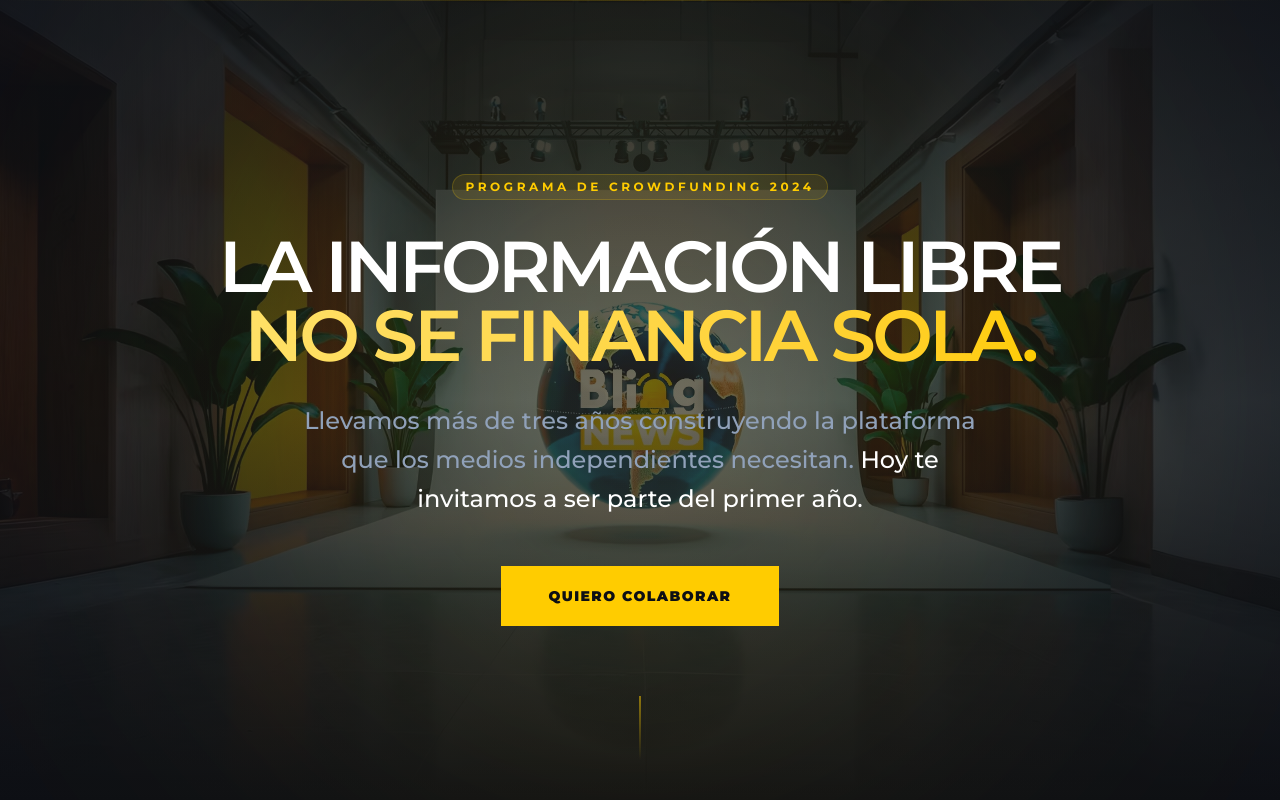
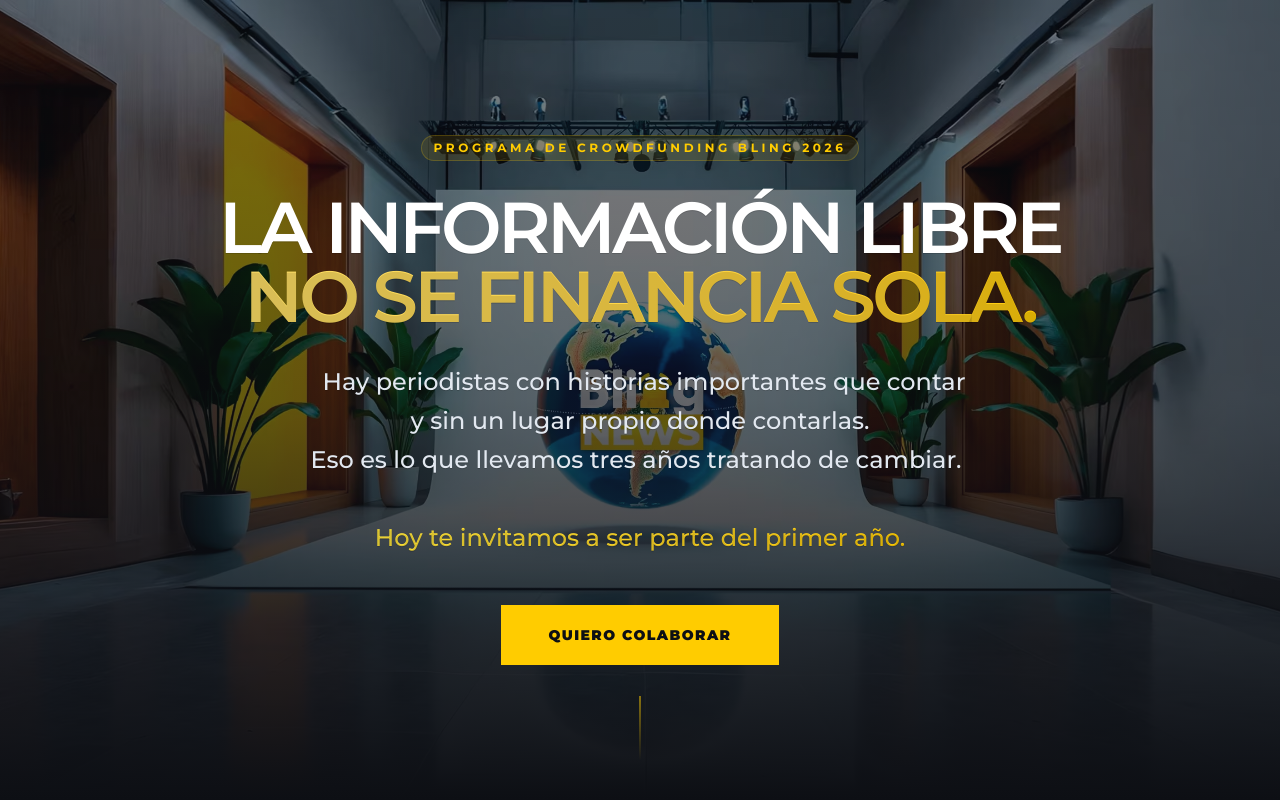
Before and after one commit to notibling/crowdfunding, a React (Vite) app: page / in a window 1280 px wide. Shown: the top 800 px of the page. Built offline with nearby package versions, Linux system fonts and the light colour scheme.

Commit message:
feat: update hero text to 2026 and add footer with contact and copyright information

```diff
--- a/src/App.tsx
+++ b/src/App.tsx
@@ -20,20 +20,11 @@ export function HeroSection() {
       />
 
       {/* Capas de gradiente para profundidad */}
-      <div className="absolute inset-0 bg-gradient-to-b from-[#0D0F14]/80 via-[#0D0F14]/40 to-[#0D0F14] pointer-events-none" />
-      <div className="absolute inset-0 bg-[radial-gradient(circle_at_center,transparent_0%,#0D0F14_100%)] opacity-60 pointer-events-none" />
+      <div className="absolute inset-0 bg-gradient-to-b from-[#0D0F14]/20 via-[#0D0F14]/40 to-[#0D0F14] pointer-events-none" >
 
-      {/* Elementos decorativos animados */}
-      <div className="absolute inset-0 pointer-events-none">
-        <motion.div
-          animate={{
-            scale: [1, 1.2, 1],
-            opacity: [0.08, 0.1, 0.08]
-          }}
-          transition={{ duration: 8, repeat: Infinity, ease: "easeInOut" }}
-          className="absolute top-1/2 left-1/2 -translate-x-1/2 -translate-y-1/2 w-[800px] h-[800px] bg-[#FFCC00] rounded-full blur-[150px]"
-        />
-        <div className="absolute top-0 left-0 w-full h-px bg-gradient-to-r from-transparent via-[#FFCC00]/20 to-transparent" />
+
+
+
       </div>
 
       <div className="relative z-10 max-w-5xl mx-auto">
@@ -43,7 +34,7 @@ export function HeroSection() {
           transition={{ duration: 0.6 }}
         >
           <span className="inline-block py-1 px-3 rounded-full bg-[#FFCC00]/10 border border-[#FFCC00]/20 text-[#FFCC00] text-[10px] md:text-xs font-bold tracking-[0.3em] uppercase mb-8">
-            Programa de Crowdfunding 2024
+            Programa de Crowdfunding BLING 2026
           </span>
         </motion.div>
 
@@ -51,7 +42,7 @@ export function HeroSection() {
           initial={{ opacity: 0, y: 30 }}
           animate={{ opacity: 1, y: 0 }}
           transition={{ duration: 0.8, delay: 0.2 }}
-          className="text-white text-4xl md:text-7xl font-semibold leading-[0.95] tracking-tighter mb-8"
+          className="text-white text-4xl md:text-7xl text-shadow-2xs font-semibold leading-[0.95] tracking-tighter mb-8"
         >
           LA INFORMACIÓN LIBRE<br />
           <span className="text-transparent bg-clip-text bg-gradient-to-r from-[#FFCC00] via-[#FFE066] to-[#FFCC00] bg-[length:200%_auto] animate-gradient-x">
@@ -63,10 +54,17 @@ export function HeroSection() {
   initial={{ opacity: 0, y: 20 }}
   animate={{ opacity: 1, y: 0 }}
   transition={{ duration: 0.8, delay: 0.4 }}
-          className="text-slate-400 text-lg md:text-2xl font-medium max-w-2xl mx-auto leading-relaxed mb-12"
+  className="text-slate-200 text-lg text-shadow-2xs md:text-2xl font-medium max-w-2xl mx-auto leading-relaxed mb-12"
 >
-          Llevamos más de tres años construyendo la plataforma que los medios independientes necesitan.
-          <span className="text-white"> Hoy te invitamos a ser parte del primer año.</span>
+  <span className=" px-2 py-0.5">
+    Hay periodistas con historias importantes que contar
+    <br/>y sin un lugar propio donde contarlas.
+    <br/>Eso es lo que llevamos tres años tratando de cambiar.
+  </span>
+  <br/><br/>
+  <span className=" px-2  text-transparent bg-clip-text bg-gradient-to-r from-[#FFCC00] via-[#ffe53a] to-[#FFCC00] bg-[length:150%_auto] animate-gradient-x    text-2xl text-shadow-2xs md:text-2xl">
+    Hoy te invitamos a ser parte del primer año.
+  </span>
 </motion.p>
 
         <motion.div
@@ -260,8 +258,8 @@ export function CTASection() {
         >
           Colaborar ahora →
         </a>
-        <p className="text-slate-500 text-sm mt-6 font-medium">
-          paypal.me/notibling · Preguntas: hello@bling.uy
+        <p className="text-slate-300 text-xl mt-6 font-medium">
+          <a href="https://paypal.me/notibling" target="_blank" rel="noopener noreferrer" className="hover:text-[#FFCC00] transition-colors">paypal.me/notibling</a> · ¿Preguntas? <a href="mailto:hello@bling.uy" className="hover:text-[#FFCC00] transition-colors">hello@bling.uy</a>
         </p>
       </div>
     </section>
@@ -273,7 +271,7 @@ export function ClosingSection() {
   <section className="bg-[#0D0F14] px-6 py-28 text-center">
   <div className="max-w-2xl mx-auto">
     <div className="w-10 h-px bg-[#FFCC00]/40 mx-auto mb-10" />
-        <p className="text-[#ffcc00] font-bold text-lg leading-relaxed mb-8">
+    <p className="text-[#ffcc00] font-bold text-xl leading-relaxed mb-8">
       Llegaste hasta acá. Eso, en sí mismo, ya significa mucho.
     </p>
     <p className="text-white text-xl leading-relaxed font-medium mb-8">
@@ -283,8 +281,10 @@ export function ClosingSection() {
       Si algún día usás la plataforma, si compartís esto con alguien, o si simplemente seguís de cerca lo que estamos haciendo, ya sos parte de esto.
     </p>
     <div className="w-10 h-px bg-[#FFCC00]/40 mx-auto mt-10 mb-8" />
-        <p className=" font-black text-3xl tracking-tight flex flex-row items-center justify-center gap-1 mb-8">
-         <span className="text-[#FFCC00]">&#8278;</span><span className="text-[#FFFFFF]">TEAMBLING</span><span className="text-[#FFCC00] scale-x-[-1]">&#8278;</span>
+    <p className="font-black text-3xl tracking-tight flex flex-row items-center justify-center gap-1 mb-8">
+      <span className="text-[#FFCC00]">&#8278;</span>
+      <span className="text-[#FFFFFF]">TEAMBLING</span>
+      <span className="text-[#FFCC00] scale-x-[-1]">&#8278;</span>
     </p>
 
     <div className="flex justify-center items-center gap-6 mb-8">
@@ -304,13 +304,42 @@ export function ClosingSection() {
         <Mail size={24} />
       </a>
     </div>
+  </div>
 
-        <p className="text-slate-400 text-sm font-medium tracking-wide mb-2">
-          <a href="mailto:hello@bling.uy" className="hover:text-[#FFCC00] transition-colors">hello@bling.uy</a>
+  {/* Zócalo */}
+  <div className="border-t border-slate-800 mt-16 pt-8 max-w-4xl mx-auto">
+    <div className="flex flex-col md:flex-row items-center justify-between gap-6 text-center md:text-left">
+
+      {/* Izquierda — copyright */}
+      <div>
+        <p className="text-slate-400 text-sm font-semibold tracking-widest uppercase mb-1">
+          BlingCompany&reg;
         </p>
-        <p className="text-slate-600 text-xs font-medium tracking-wide">
-          Nuestra web principal está en mantenimiento pre-lanzamiento.
+        <p className="text-slate-600 text-xs font-medium">
+          Todos los derechos reservados &copy; {new Date().getFullYear()}
         </p>
+      </div>
+
+      {/* Centro — mantenimiento */}
+      <div className="flex items-center gap-2">
+        <span className="inline-block w-1.5 h-1.5 rounded-full bg-[#FFCC00] animate-pulse" />
+        <p className="text-slate-500 text-xs font-medium">
+          Sitio principal en mantenimiento pre-lanzamiento
+        </p>
+      </div>
+
+      {/* Derecha — contacto */}
+      <div className="md:text-right text-center">
+        <p className="text-slate-500 text-xs font-medium mb-1">Consultas · Sugerencias · Reportes</p>
+
+         <a href="mailto:hello@bling.uy?subject=Consultas | Sugerencias | Reportes"
+          className="text-slate-400 text-xs font-semibold hover:text-[#FFCC00] transition-colors duration-200 tracking-wide"
+        >
+          hello@bling.uy
+        </a>
+      </div>
+
+    </div>
   </div>
 </section>
   );
```
Lines whose indentation alone changed are shown as unchanged.
